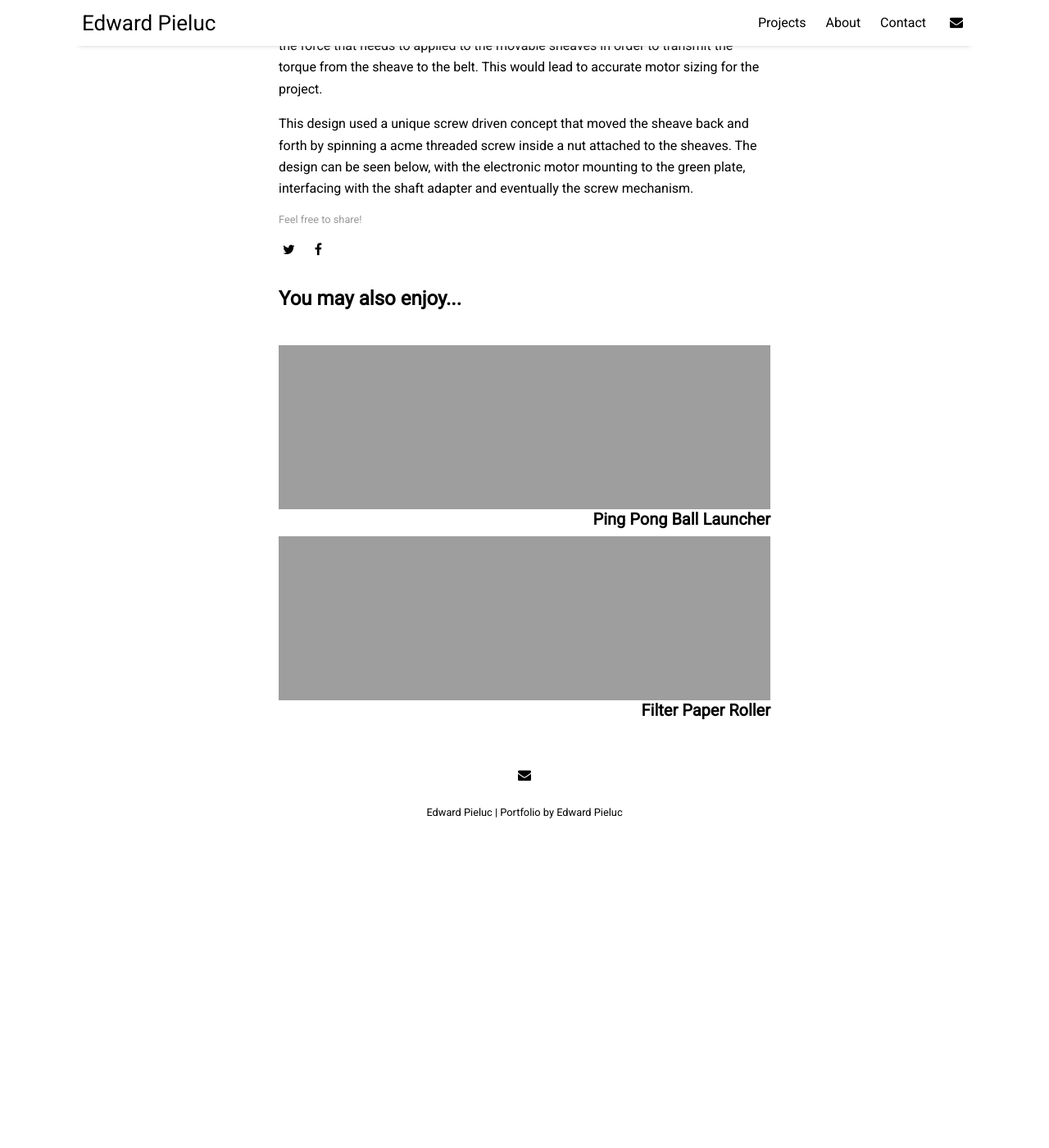
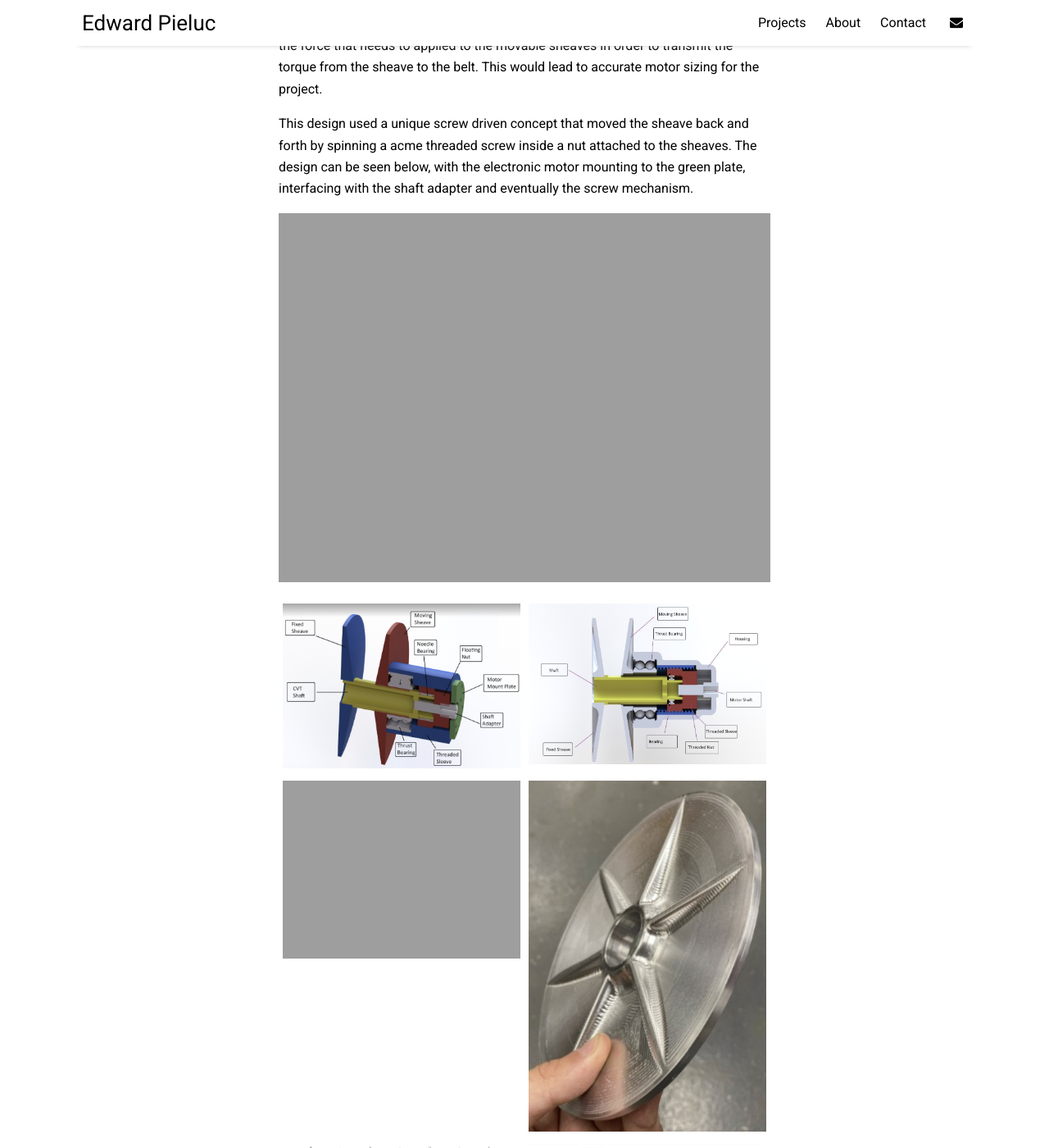
Before and after one commit to epie3/epie3.github.io, a Jekyll site: the page built from _posts/2016-09-09-Electronic-CVT.md, in a window 1280 px wide and 1400 px high, scrolled down 755 px. Shown: the whole window at 82% size. Built offline with Jekyll 4.4.1, drawn with Linux system fonts in a browser that asks for light colours; nearby versions of some CDN libraries; before the commit the page ends 1784 px from its top, so only the background shows below that.

Commit message:
Update 2016-09-09-Electronic-CVT.md

```diff
--- a/_posts/2016-09-09-Electronic-CVT.md
+++ b/_posts/2016-09-09-Electronic-CVT.md
@@ -12,3 +12,54 @@ The goal of this project was to design and build a unique electronic CVT that co
 Significant amounts of technical analysis were required in this project to ensure the final result would be able to shift adequately quickly and maintain the desired gear ratio. Most importantly the team had to find the required “clamping force”  which is the force that needs to applied to the movable sheaves in order to transmit the torque from the sheave to the belt. This would lead to accurate motor sizing for the project.
 
 This design used a unique screw driven concept that moved the sheave back and forth by spinning a acme threaded screw inside a nut attached to the sheaves. The design can be seen below, with the electronic motor mounting to the green plate, interfacing with the shaft adapter and eventually the screw mechanism.
+
+<img src="{{ site.github.url }}/assets/img/CVTParts" alt="PedalArmFEA" style="width:100%">
+
+<style>
+* {
+  box-sizing: border-box;
+}
+
+.column {
+  float: left;
+  width: 50%;
+  padding: 5px;
+}
+
+/* Clearfix (clear floats) */
+.row::after {
+  content: "";
+  clear: both;
+  display: table;
+}
+</style>
+
+
+<div class="row">
+  <div class="column">
+    <img src="{{ site.github.url }}/assets/img/CVT1.jpg" alt="PedalArmFEA" style="width:100%">
+  </div>
+  <div class="column">
+    <img src="{{ site.github.url }}/assets/img/CVT2.jpg" alt="PedalFEA" style="width:100%">
+  </div>
+</div>
+
+
+<div class="row">
+  <div class="column">
+<img src="{{ site.github.url }}/assets/img/CVTLathe.jpg" alt="PedalFEA" style="width:100%">
+  </div>
+  <div class="column">
+    <img src="{{ site.github.url }}/assets/img/Sheave.jpg" alt="PedalArmFEA" style="width:100%">
+  </div>
+</div>
+
+
+<div class="row">
+  <div class="column">
+<img src="{{ site.github.url }}/assets/img/CVTDWG2.jpg" alt="PedalFEA" style="width:100%">
+  </div>
+  <div class="column">
+    <img src="{{ site.github.url }}/assets/img/CVTDWG1.jpg" alt="PedalFEA" style="width:100%">
+  </div>
+</div>
```
